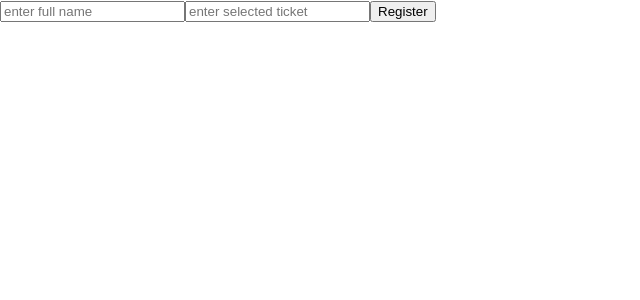
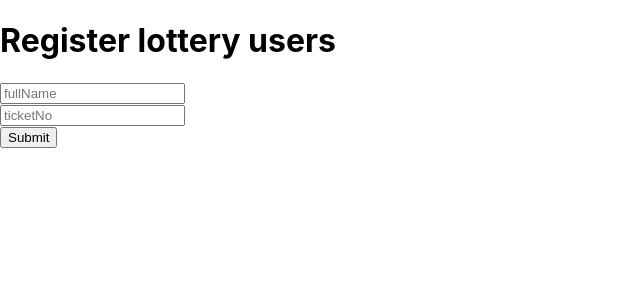
Before and after one commit to kaylinkhanal/advanceLottery, a React (Create React App) app: page /registeruser in a window 1280 px wide. Shown: the top 300 px of the page, without its empty margins (0-640 px from the left). Built offline with nearby package versions, Linux system fonts and the light colour scheme.

Commit message:
added frontend validation

```diff
--- a/package.json
+++ b/package.json
@@ -6,11 +6,13 @@
     "@testing-library/jest-dom": "^5.16.5",
     "@testing-library/react": "^13.4.0",
     "@testing-library/user-event": "^13.5.0",
+    "formik": "^2.2.9",
     "react": "^18.2.0",
     "react-dom": "^18.2.0",
     "react-router-dom": "^6.4.5",
     "react-scripts": "5.0.1",
-    "web-vitals": "^2.1.4"
+    "web-vitals": "^2.1.4",
+    "yup": "^0.32.11"
   },
   "scripts": {
     "start": "react-scripts start",
--- a/src/App.js
+++ b/src/App.js
@@ -3,6 +3,8 @@ import { Route ,Link, Routes} from "react-router-dom";
 import AssignWinner from './containers/admin/assignWinner';
 import RegisterUser from './containers/admin/registerUser'
 import TicketWinner from './containers/users/ticketWinner';
+import YupPractice from './containers/yupPractice';
+
 const App =()=> {
   return (
     <>
@@ -13,6 +15,8 @@ const App =()=> {
       element={<RegisterUser/>} />
         <Route exact path="/assignwinner"
       element={<AssignWinner/>} />
+            <Route exact path="/yuppractice"
+      element={<YupPractice/>} />
     </Routes>
     </>
   );
--- a/src/containers/admin/registerUser.js
+++ b/src/containers/admin/registerUser.js
@@ -1,24 +1,53 @@
-import {useState} from 'react'
-const RegisterUser =()=> {
-const [name,setName] = useState('')
-const [ticketNo,setTicket] = useState('')
-const registerUser = () => {
+  import React from 'react';
+  import { Formik, Form, Field } from 'formik';
+  import * as Yup from 'yup';
+
+  const SignupSchema = Yup.object().shape({
+    fullName: Yup.string()
+      .min(2, 'Too Short!')
+      .required('Please enter fullName'),
+      ticketNo: Yup.number().min(1, 'Too Short!')
+      .required('Required'),
+  });
+
+
+  const RegisterUser = () => (
+    <div>
+      <h1>Register lottery users</h1>
+      <Formik
+        initialValues={{
+          fullName: '',
+          ticketNo: '',
+        }}
+        validationSchema={SignupSchema}
+        onSubmit={values => {
             const requestOptions = {
                 method: "POST",
                 headers: {
                 'Content-type': 'application/json'
                 },
-        body: JSON.stringify({name, ticketNo})
+                body: JSON.stringify(values)
             }
            fetch('http://localhost:3000/register' , requestOptions)
-}
-    return (
-    <>
-      <input onKeyUp={(e)=> setName(e.target.value)} placeholder="enter full name"/>
-      <input onKeyUp={(e)=> setTicket(e.target.value)} placeholder="enter selected ticket"/>
-      <button onClick={()=>registerUser()}>Register</button>
-     </>
+        }}
+      >
+        {({ errors, touched }) => (
+          <Form>
+            <Field name="fullName" placeholder="fullName" />
+            {errors.fullName && touched.fullName ? (
+              <div>{errors.fullName}</div>
+            ) : null}
+            <br/>
+            <Field name="ticketNo" placeholder="ticketNo"/>
+            {errors.ticketNo && touched.ticketNo ? (
+              <div>{errors.ticketNo}</div>
+            ) : null}
+            <br/>
+            <button type="submit">Submit</button>
+          </Form>
+        )}
+      </Formik>
+    </div>
   );
-  }
 
-  export default RegisterUser;
+  export default RegisterUser
--- a/src/containers/users/ticketWinner.js
+++ b/src/containers/users/ticketWinner.js
@@ -70,6 +70,9 @@ const TicketWinner =()=> {
     onKeyUp={(e)=> setCurrentName(e.target.value)}
      placeholder="Enter your name"/>
      <button onClick={()=> drawRandom()}>Next draw</button>
+
+
+
      </>
     );
   }
--- /dev/null
+++ b/src/containers/yupPractice.js
@@ -0,0 +1,54 @@
+import React from 'react';
+import { Formik, Form, Field } from 'formik';
+import * as Yup from 'yup';
+
+const SignupSchema = Yup.object().shape({
+  firstName: Yup.string()
+    .min(2, 'Too Short!')
+    .max(50, 'Too Long!')
+    .required('Please enter firstname'),
+  lastName: Yup.string()
+    .min(2, 'Too Short!')
+    .max(50, 'Too Long!')
+    .required('Required'),
+  email: Yup.string().email('Invalid email').required('Required'),
+});
+
+const YupPractice = () => (
+  <div>
+    <h1>Signup</h1>
+    <Formik
+      initialValues={{
+        firstName: 'roshan',
+        lastName: 'adhiakri',
+        email: '',
+      }}
+      validationSchema={SignupSchema}
+      onSubmit={values => {
+        // same shape as initial values
+        console.log(values);
+      }}
+    >
+      {({ errors, touched }) => (
+        <Form>
+          <Field name="firstName" placeholder="firstName" />
+          {errors.firstName && touched.firstName ? (
+            <div>{errors.firstName}</div>
+          ) : null}
+          <br/>
+          <Field name="lastName" placeholder="lastName"/>
+          {errors.lastName && touched.lastName ? (
+            <div>{errors.lastName}</div>
+          ) : null}
+          <br/>
+          <Field name="email" type="email" placeholder="email" />
+          {errors.email && touched.email ? <div>{errors.email}</div> : null}
+          <br/>
+          <button type="submit">Submit</button>
+        </Form>
+      )}
+    </Formik>
+  </div>
+);
+
+export default YupPractice
```
Also changed, not shown: 1 other file (tests, documents, lock files or other folders). Lines whose indentation alone changed are shown as unchanged.
